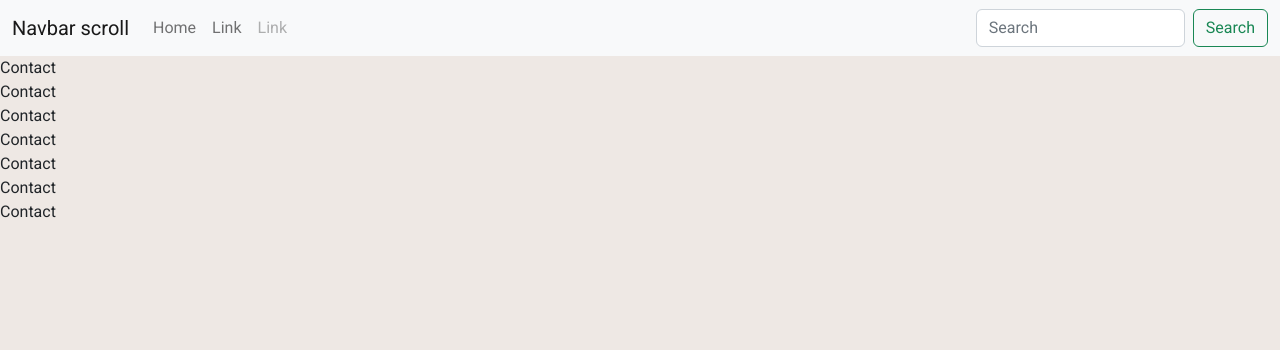
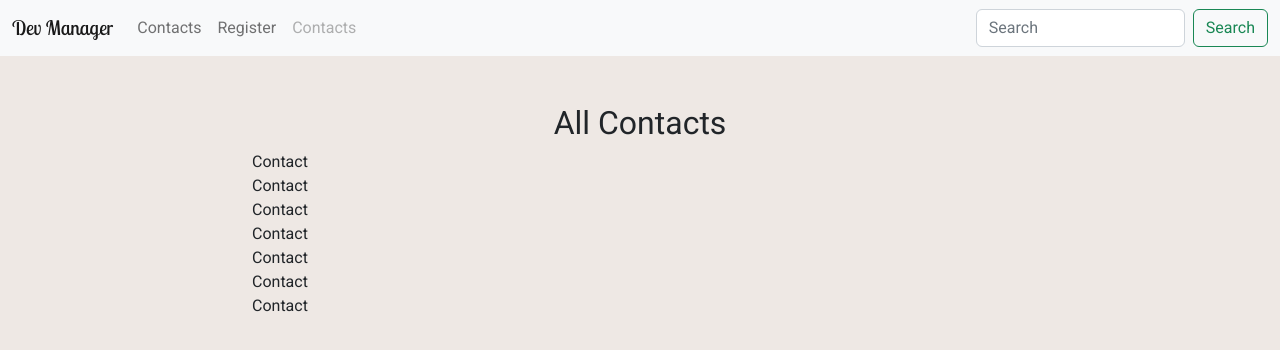
Before and after one commit to obaydullaa/Dev-Manager, a React (Vite) app: page / in a window 1280 px wide. Shown: the top 350 px of the page. Built offline with nearby package versions, Linux system fonts and the light colour scheme.

Commit message:
Adding some style and font family

```diff
--- a/Dev-Manager_Note.js
+++ b/Dev-Manager_Note.js
@@ -205,3 +205,5 @@ export default function Header() {
     </>
   )
 }
+
+6. Add font family and text center and some style add
--- a/src/App.jsx
+++ b/src/App.jsx
@@ -1,5 +1,6 @@
 import { useState } from 'react'
 
+import {Container } from 'react-bootstrap'
 import Contacts from './contacts/Contacts'
 import Header from './layouts/Header';
 
@@ -89,10 +90,12 @@ function App() {
   const [contacts, setContacts] = useState(initialContacts)
 
   return (
-    <div>
+    <>
       <Header/>
-      <Contacts contacts={contacts}/>
-    </div>
+      <Container style={{width: '800px', margin: '0 auto'}} className='pt-5'>
+        <Contacts contacts={contacts}/>
+      </Container>
+    </>
   )
 }
 
--- a/src/contacts/Contacts.jsx
+++ b/src/contacts/Contacts.jsx
@@ -6,6 +6,7 @@ import Contact from './Contact'
 export default function Contacts({contacts}) {
   return (
     <>
+      <h2 className='text-center'>All Contacts</h2>
       {contacts.map((contact) => (
         <Contact key={contact.id} contact={contact}/>
       ))}
--- a/src/index.css
+++ b/src/index.css
@@ -2,7 +2,10 @@
 
 body {
     font-family: 'Roboto', sans-serif;
-    /* font-family: 'Lobster Two', cursive; */
     background-color: #eee8e4;
 
 }
+
+.brand {
+    font-family: 'Lobster Two', cursive;
+}
--- a/src/layouts/Header.jsx
+++ b/src/layouts/Header.jsx
@@ -8,7 +8,7 @@ export default function Header() {
     <>
         <Navbar bg="light" expand="lg">
             <Container fluid>
-            <Navbar.Brand href="#">Navbar scroll</Navbar.Brand>
+            <Navbar.Brand href="#" className='brand'>Dev Manager</Navbar.Brand>
             <Navbar.Toggle aria-controls="navbarScroll" />
             <Navbar.Collapse id="navbarScroll">
                 <Nav
@@ -16,20 +16,10 @@ export default function Header() {
                 style={{ maxHeight: '100px' }}
                 navbarScroll
                 >
-                <Nav.Link href="#action1">Home</Nav.Link>
-                <Nav.Link href="#action2">Link</Nav.Link>
-                {/* <NavDropdown title="Link" id="navbarScrollingDropdown">
-                    <NavDropdown.Item href="#action3">Action</NavDropdown.Item>
-                    <NavDropdown.Item href="#action4">
-                    Another action
-                    </NavDropdown.Item>
-                    <NavDropdown.Divider />
-                    <NavDropdown.Item href="#action5">
-                    Something else here
-                    </NavDropdown.Item>
-                </NavDropdown> */}
+                <Nav.Link href="#action1">Contacts</Nav.Link>
+                <Nav.Link href="#action2">Register</Nav.Link>
                 <Nav.Link href="#" disabled>
-                    Link
+                    Contacts
                 </Nav.Link>
                 </Nav>
                 <Form className="d-flex">
```
